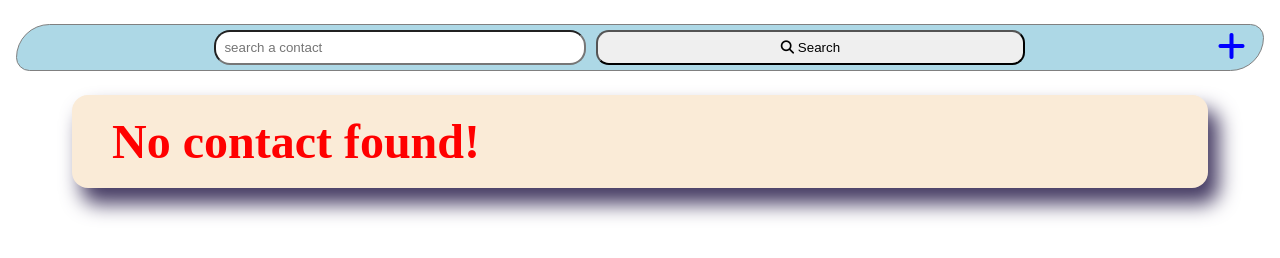
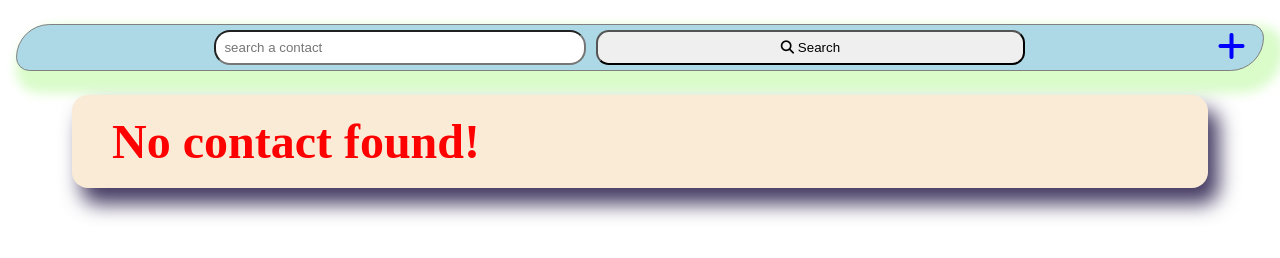
Before and after one commit to FarhanIslam123/contact-app, a plain HTML site: page index.html in a window 1280 px wide. Drawn offline with Linux system fonts and the light colour scheme.

Commit message:
add form style

```diff
--- a/style.css
+++ b/style.css
@@ -11,8 +11,7 @@ form{
     border: 1px solid gray;
     padding: 0.3rem;
     background-color: lightblue;
-
-
+    box-shadow: rgb(217, 252, 201) 10px 12px 12px 10px;
 }
 #searchFill{
     border-radius: 1rem;
```
